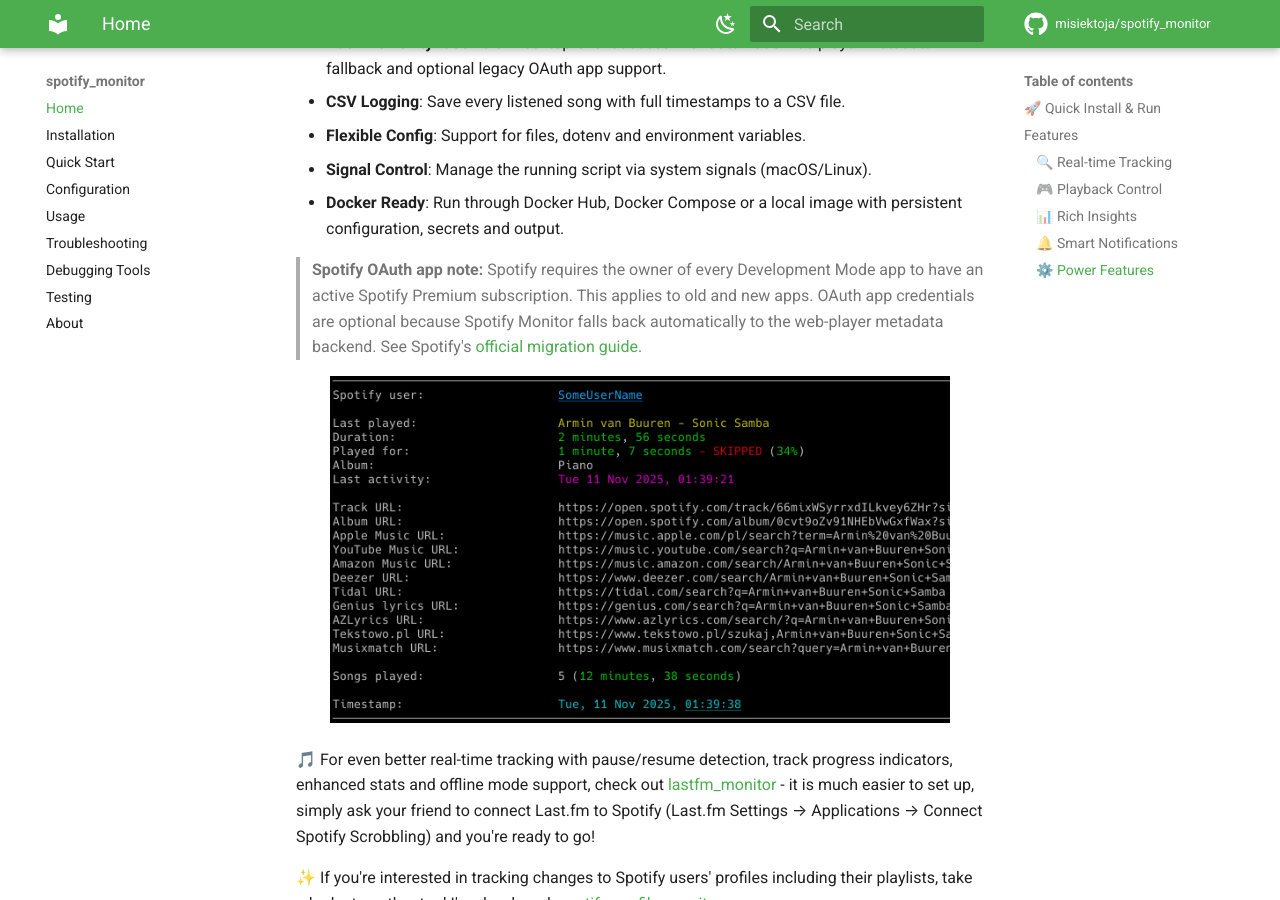
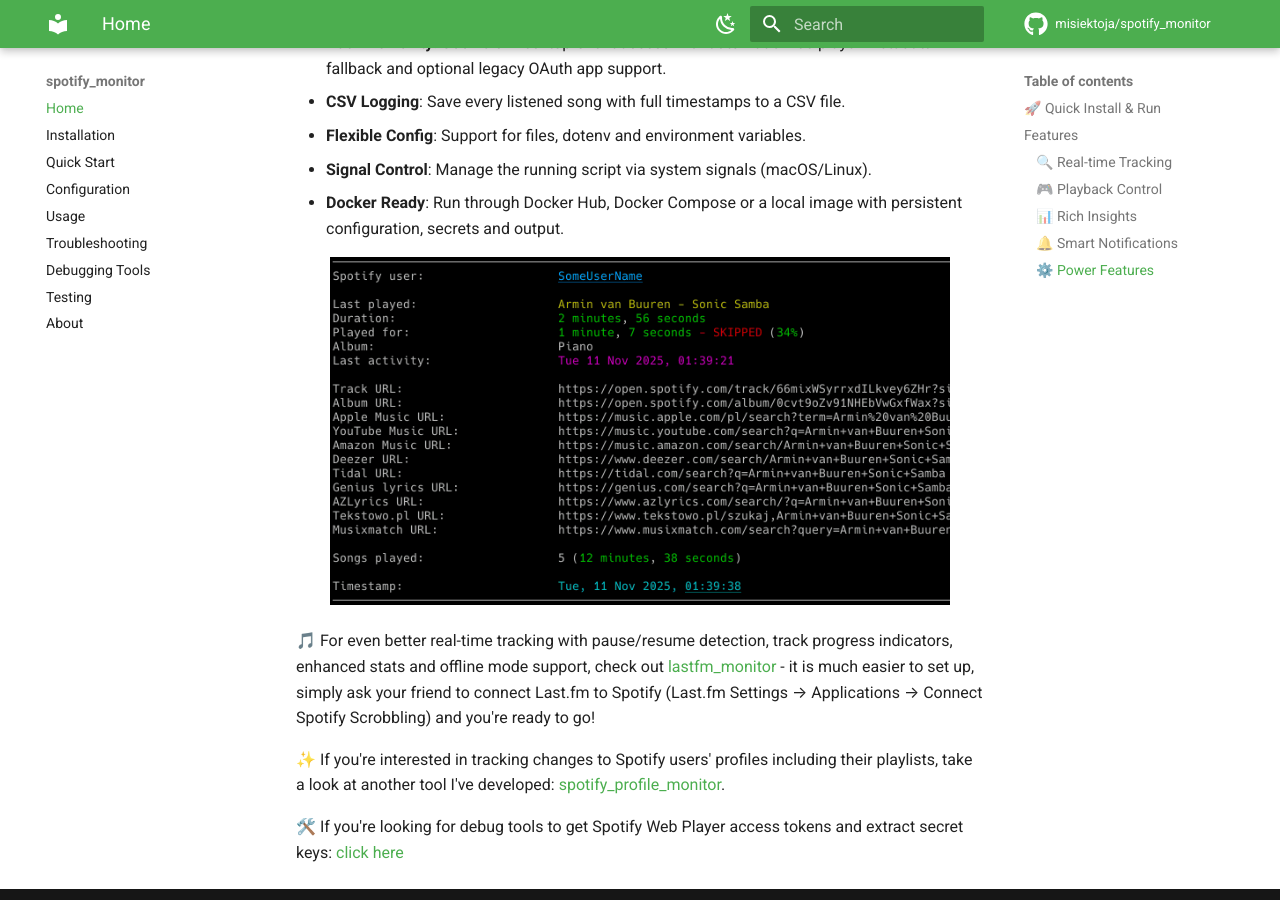
Before and after one commit to misiektoja/spotify_monitor, an MkDocs documentation site: the page built from docs/index.md, in a window 1280 px wide and 900 px high, scrolled down 2396 px. Built offline with MkDocs 1.6.1 and Material for MkDocs 9.7.7, drawn with Linux system fonts in a browser that asks for light colours; comment, search, counter and statistics services are not loaded.

Commit message:
docs(home): emphasize app-free setup

```diff
--- a/docs/index.md
+++ b/docs/index.md
@@ -91,8 +91,6 @@
 - **Signal Control**: Manage the running script via system signals (macOS/Linux).
 - **Docker Ready**: Run through Docker Hub, Docker Compose or a local image with persistent configuration, secrets and output.
 
-> **Spotify OAuth app note:** Spotify requires the owner of every Development Mode app to have an active Spotify Premium subscription. This applies to old and new apps. OAuth app credentials are optional because Spotify Monitor falls back automatically to the web-player metadata backend. See Spotify's [official migration guide](https://developer.spotify.com/documentation/web-api/tutorials/february-2026-migration-guide).
-
 <p align="center">
    <img src="https://raw.githubusercontent.com/misiektoja/spotify_monitor/refs/heads/main/assets/spotify_monitor_skipped.png" alt="spotify_monitor_skipped" width="90%"/>
 </p>
```
